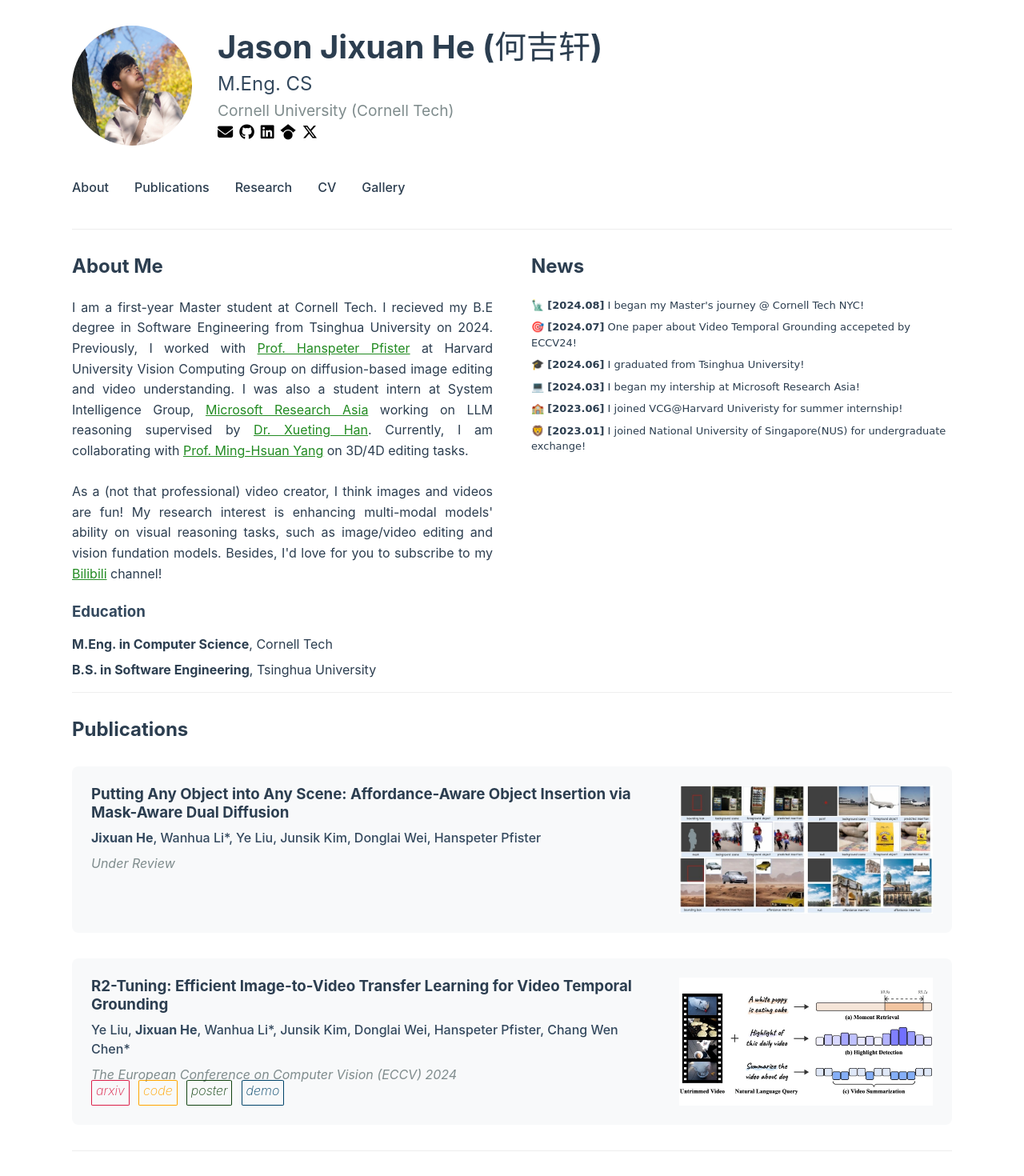
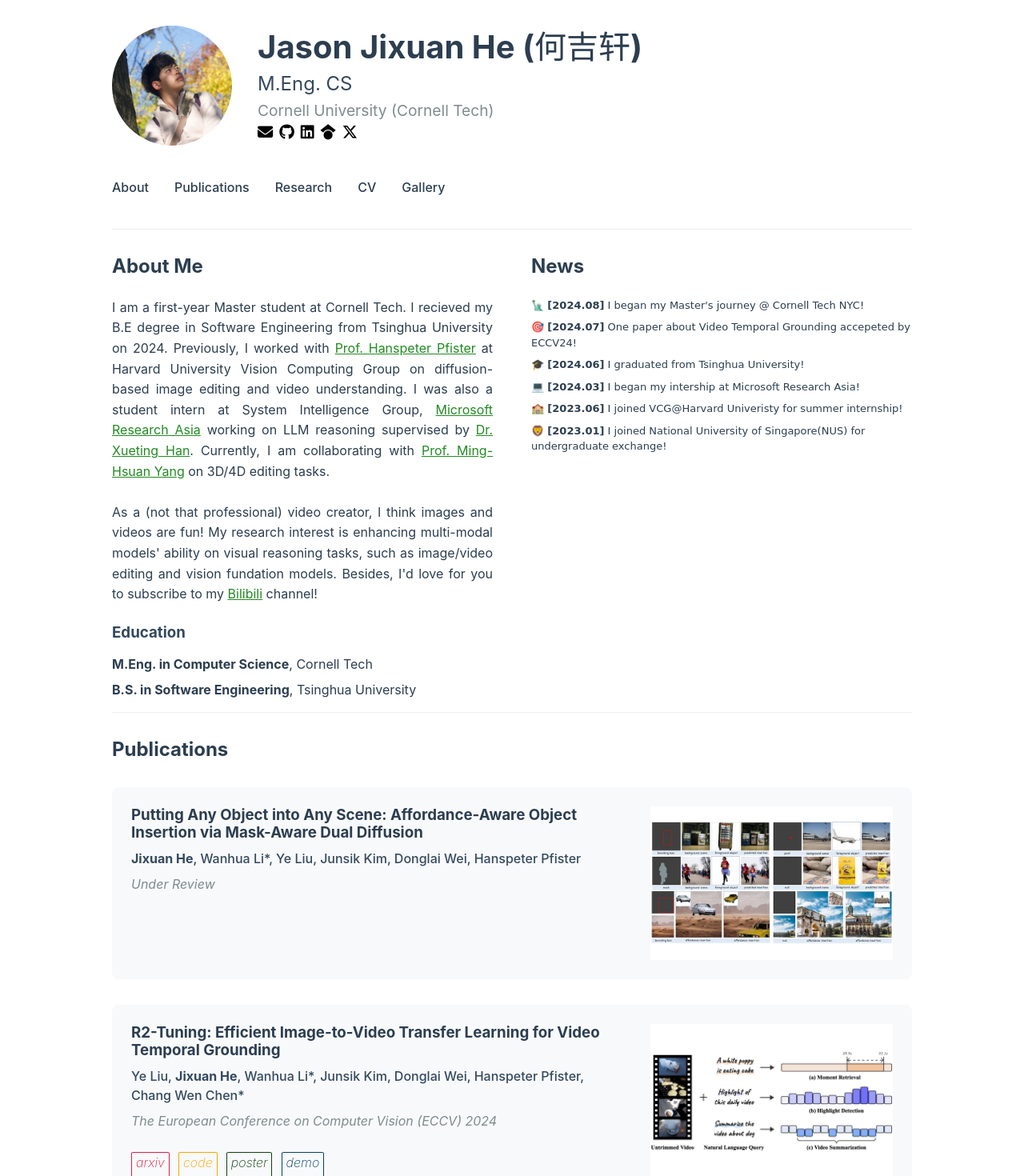
Before and after one commit to KaKituken/home, a Vue app: page /#/ in a window 1280 px wide. Shown: the top 1470 px of the page at 80% size. Built offline with nearby package versions, Linux system fonts and the light colour scheme.

Commit message:
adjust width

```diff
--- a/src/components/Publications.vue
+++ b/src/components/Publications.vue
@@ -95,7 +95,7 @@
 
 .publication {
   margin-bottom: 2rem;
-  height: 10rem;
+  height: 12rem;
   padding: 1.5rem;
   background: #f8f9fa;
   border-radius: 8px;
--- a/src/views/CVView.vue
+++ b/src/views/CVView.vue
@@ -29,7 +29,7 @@
 }
 
 .container {
-  max-width: 1100px;
+  max-width: 1000px;
   margin: 0 auto;
   padding: 2rem;
 }
--- a/src/views/Gallery.vue
+++ b/src/views/Gallery.vue
@@ -48,7 +48,7 @@
 
 <style scoped>
 .container {
-  max-width: 1100px;
+  max-width: 1000px;
   margin: 0 auto;
   padding: 2rem;
 }
--- a/src/views/Home.vue
+++ b/src/views/Home.vue
@@ -28,7 +28,7 @@
 <style scoped>
 .container {
   /* max-width: 50vw; */
-  max-width: 1100px;
+  max-width: 1000px;
   margin: 0 auto;
   padding: 0 2rem;
 }
```
